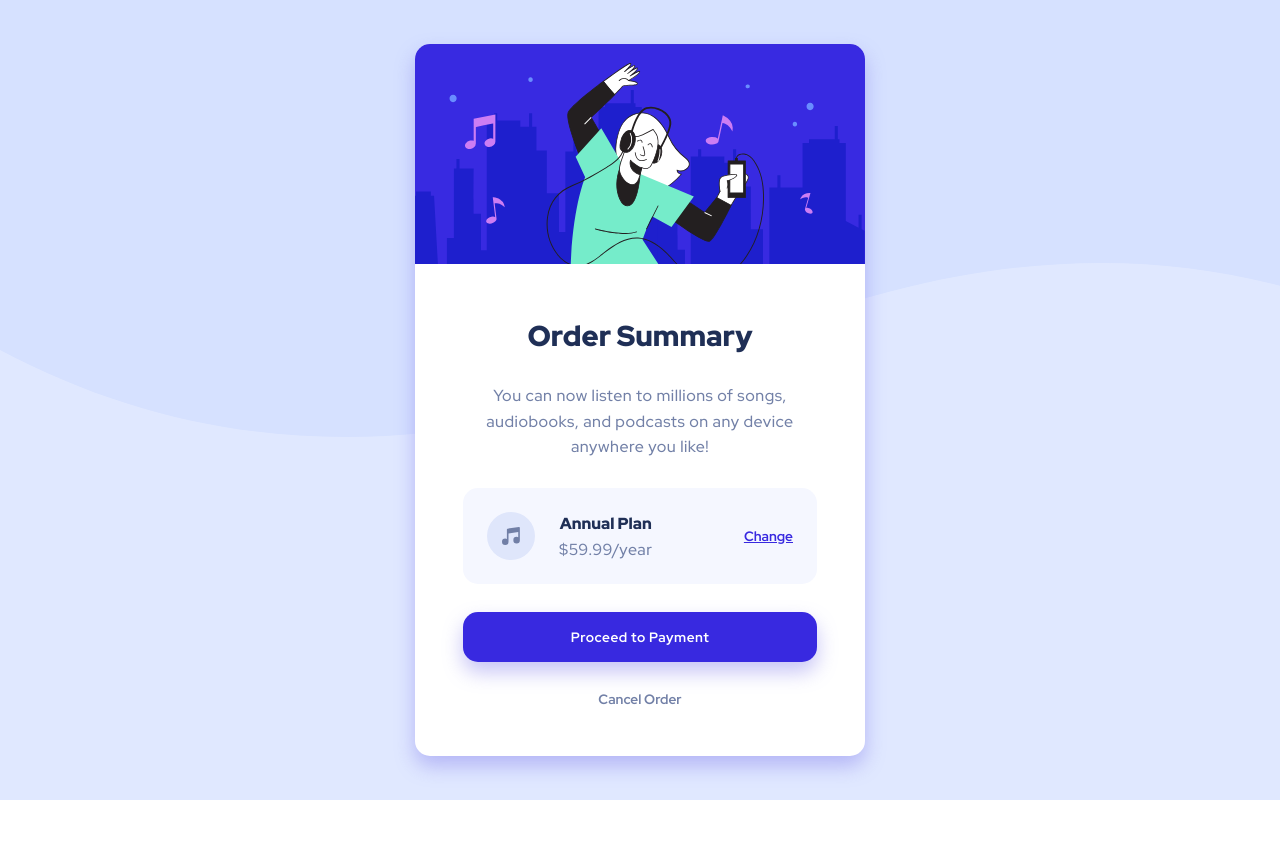
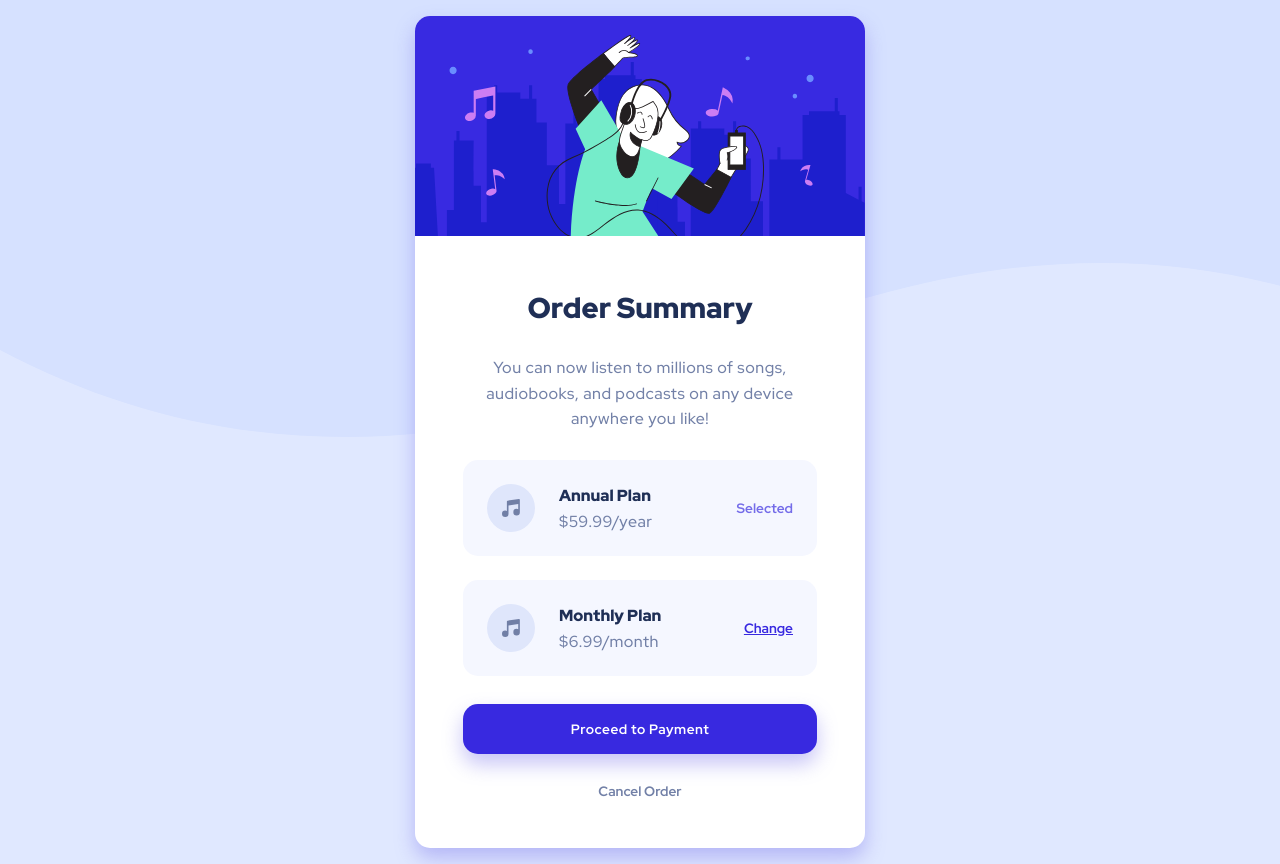
Before and after one commit to jufglanville/frontend-mentor, a React app: page / in a window 1280 px wide. Before the commit the page ends 800 px from the top, so only its background shows below. Built offline with nearby package versions, Linux system fonts and the light colour scheme.

Commit message:
Merge with main

```diff
--- a/src/components/PriceCard.tsx
+++ b/src/components/PriceCard.tsx
@@ -1,35 +1,50 @@
-import React from 'react';
+import React, { useState } from 'react';
 import styled from 'styled-components';
+import { PricePlanTemplate, PricePlans } from '../types';
+import hero from '../assets/illustration-hero.svg';
+import icon from '../assets/icon-music.svg';
+import PricePlanList from './PricePlanList';
 
-import icon from '../assets/icon-music.svg';
+const pricePlan: PricePlans = [
+  {
+    id: 'id1',
+    name: 'Annual Plan',
+    type: 'year',
+    amount: 59.99,
+  },
+  {
+    id: 'id2',
+    name: 'Monthly Plan',
+    type: 'month',
+    amount: 6.99,
+  },
+];
 
-type PricePlan = {
-  heading: string;
-  text: string;
+const pricePlanTemplate: PricePlanTemplate = {
+  actionLabel: 'Change',
+  icon: icon,
+  altText: 'Music Note',
+  currency: '$',
+  plans: pricePlan,
 };
 
-interface Props {
-  pricePlan: PricePlan;
-  image: string;
-  heading: string;
-  text: string;
-}
+const SummaryCard = () => {
+  const [selectedPlan, setSelectedPlan] = useState('id1');
 
-const PriceCard = ({ pricePlan, image, heading, text }: Props) => {
   return (
     <Card>
-      <img src={image} alt="placeholder" />
+      <img src={hero} alt="placeholder" />
       <Content>
-        <Heading>{heading}</Heading>
-        <Text>{text}</Text>
-        <PricePlan>
-          <img src={icon} alt="Music Note" />
-          <PlanContainer>
-            <PlanHeading>{pricePlan.heading}</PlanHeading>
-            <PlanText>{pricePlan.text}</PlanText>
-          </PlanContainer>
-          <Change>Change</Change>
-        </PricePlan>
+        <Heading>Order Summary</Heading>
+        <Text>
+          You can now listen to millions of songs, audiobooks, and podcasts on
+          any device anywhere you like!
+        </Text>
+        <PricePlanList
+          template={pricePlanTemplate}
+          selected={selectedPlan}
+          onSelect={(val) => setSelectedPlan(val)}
+        />
         <Button>Proceed to Payment</Button>
         <Cancel>Cancel Order</Cancel>
       </Content>
@@ -54,27 +69,8 @@ const Content = styled.div`
   }
 `;
 
-const PlanContainer = styled.div`
-  display: grid;
-  gap: 0.5rem;
-  margin-left: 1.5rem;
-  @media (max-width: 480px) {
-    margin-left: 1rem;
-  }
-  @media (max-width: 340px) {
-    margin: 1rem;
-  }
-`;
-
 const Heading = styled.h1`
   font-size: 1.8rem;
-  font-weight: 900;
-  text-align: center;
-  color: var(--dark-blue);
-`;
-
-const PlanHeading = styled.h2`
-  font-size: 1rem;
   font-weight: 900;
   text-align: center;
   color: var(--dark-blue);
@@ -85,26 +81,6 @@ const Text = styled.p`
   color: var(--desaturated-blue);
   line-height: 1.6;
   letter-spacing: 0.5px;
-`;
-
-const PlanText = styled(Text)`
-  line-height: 1;
-`;
-
-const PricePlan = styled.div`
-  display: flex;
-  align-items: center;
-  padding: 1.5rem;
-  background-color: var(--very-pale-blue);
-  border-radius: 15px;
-  width: 100%;
-  @media (max-width: 480px) {
-    padding: 1.5rem 1rem;
-  }
-  @media (max-width: 340px) {
-    flex-direction: column;
-    padding: 1rem;
-  }
 `;
 
 const Button = styled.button`
@@ -136,20 +112,4 @@ const Cancel = styled.button`
   }
 `;
 
-const Change = styled.button`
-  color: var(--bright-blue);
-  font-weight: 700;
-  font-size: 0.85rem;
-  text-decoration: underline;
-  margin-left: auto;
-  &:hover {
-    cursor: pointer;
-    color: var(--desaturated-bright-blue);
-    text-decoration: none;
-  }
-  @media (max-width: 340px) {
-    margin: 0;
-  }
-`;
-
-export default PriceCard;
+export default SummaryCard;
--- /dev/null
+++ b/src/components/PricePlan.tsx
@@ -0,0 +1,106 @@
+import React from 'react';
+import styled from 'styled-components';
+import { PlanType, PricePlanTemplate } from '../types';
+
+interface Props {
+  actionLabel: string;
+  icon: string;
+  altText: string;
+  currency: string;
+  plan: PlanType;
+  selected: boolean;
+  onSelect: (val: string) => void;
+}
+
+const PricePlan = ({
+  actionLabel,
+  icon,
+  altText,
+  currency,
+  plan,
+  selected,
+  onSelect,
+}: Props) => {
+  return (
+    <Container>
+      <img src={icon} alt={altText} />
+      <PriceContainer>
+        <Heading>{plan.name}</Heading>
+        <Text>
+          {currency}
+          {plan.amount}/{plan.type}
+        </Text>
+      </PriceContainer>
+      {!selected && (
+        <ActionLink onClick={() => onSelect(plan.id)}>{actionLabel}</ActionLink>
+      )}
+      {selected && <SelectedLink>Selected</SelectedLink>}
+    </Container>
+  );
+};
+
+const Container = styled.div`
+  display: flex;
+  align-items: center;
+  padding: 1.5rem;
+  background-color: var(--very-pale-blue);
+  border-radius: 15px;
+  width: 100%;
+  @media (max-width: 480px) {
+    padding: 1.5rem 1rem;
+  }
+  @media (max-width: 340px) {
+    flex-direction: column;
+    padding: 1rem;
+  }
+`;
+
+const PriceContainer = styled.div`
+  display: grid;
+  gap: 0.5rem;
+  margin-left: 1.5rem;
+  @media (max-width: 480px) {
+    margin-left: 1rem;
+  }
+  @media (max-width: 340px) {
+    margin: 1rem;
+    text-align: center;
+  }
+`;
+
+const ActionLink = styled.button`
+  color: var(--bright-blue);
+  font-weight: 700;
+  font-size: 0.85rem;
+  text-decoration: underline;
+  margin-left: auto;
+  &:hover {
+    cursor: pointer;
+    color: var(--desaturated-bright-blue);
+  }
+  @media (max-width: 340px) {
+    margin: 0;
+  }
+`;
+
+const SelectedLink = styled.p`
+  color: var(--desaturated-bright-blue);
+  font-weight: 700;
+  font-size: 0.85rem;
+  margin-left: auto;
+`;
+
+const Text = styled.p`
+  color: var(--desaturated-blue);
+  line-height: 1;
+  letter-spacing: 0.5px;
+`;
+
+const Heading = styled.h2`
+  font-size: 1rem;
+  font-weight: 900;
+  text-transform: capitalize;
+  color: var(--dark-blue);
+`;
+
+export default PricePlan;
--- /dev/null
+++ b/src/components/PricePlanList.tsx
@@ -0,0 +1,36 @@
+import React from 'react';
+import styled from 'styled-components';
+import PricePlan from './PricePlan';
+import { PricePlanTemplate, PricePlans } from '../types';
+
+interface Props {
+  template: PricePlanTemplate;
+  selected: string;
+  onSelect: (val: string) => void;
+}
+
+const PricePlanList = ({ template, selected, onSelect }: Props) => {
+  return (
+    <Container>
+      {Object.values(template.plans).map((plan) => (
+        <PricePlan
+          actionLabel={template.actionLabel}
+          icon={template.icon}
+          altText={template.altText}
+          currency={template.currency}
+          key={plan.id}
+          plan={plan}
+          selected={selected === plan.id}
+          onSelect={(id) => onSelect(id)}
+        />
+      ))}
+    </Container>
+  );
+};
+
+const Container = styled.div`
+  display: grid;
+  gap: 1.5rem;
+`;
+
+export default PricePlanList;
--- /dev/null
+++ b/src/types.ts
@@ -0,0 +1,18 @@
+export type PriceType = 'year' | 'month';
+
+export type PlanType = {
+  id: string;
+  name: string;
+  type: PriceType;
+  amount: number;
+};
+
+export type PricePlans = PlanType[];
+
+export type PricePlanTemplate = {
+  actionLabel: string;
+  icon: string;
+  altText: string;
+  currency: string;
+  plans: PricePlans;
+}
```
